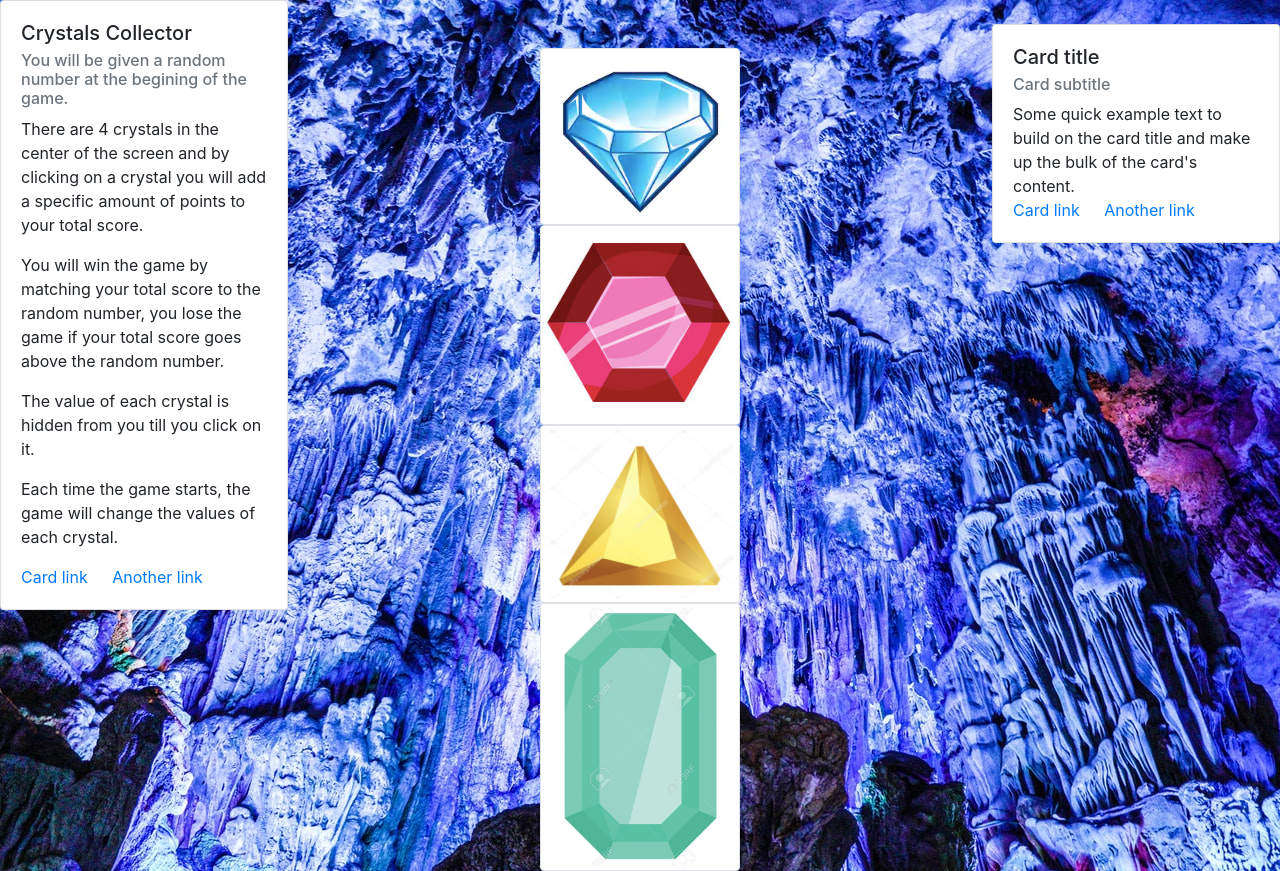
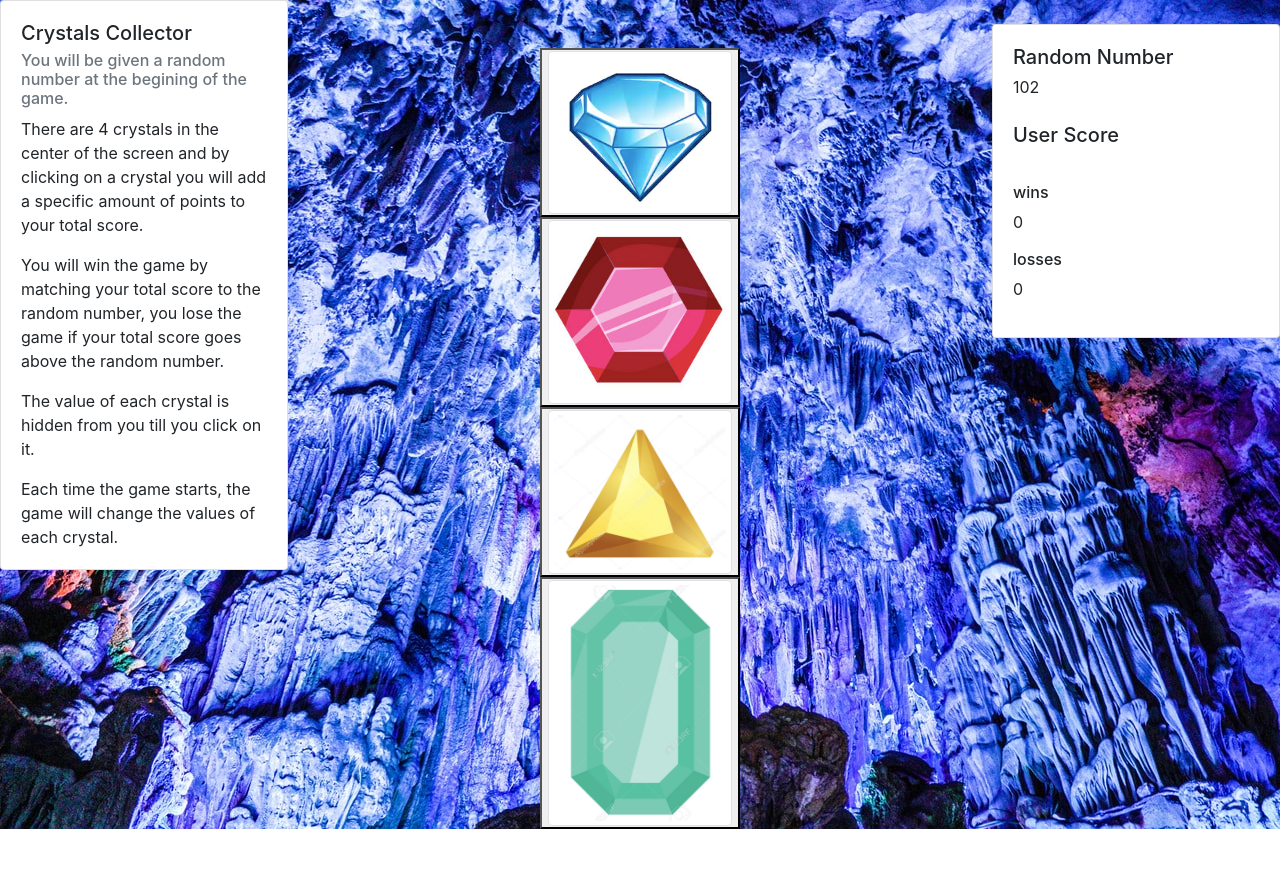
Before and after one commit to Ottaway1/unit-4-game, a plain HTML site: page index.html in a window 1280 px wide. After the commit the page ends 829 px from the top, so only its background shows below. Drawn offline with nearby package versions, Linux system fonts and the light colour scheme.

Commit message:
html and css finished Jquery started

```diff
--- a/assets/game.js
+++ b/assets/game.js
@@ -1,8 +1,11 @@
 // <!--p/ you will be given a random number at begining of game -->
+
+
+
 // variables to define: random number, value of each crystal, wins, losses, user total score
-var randomNumber = Math.floor(Math.random() * 120) + 19;
+
 // Math.floor(Math.random() * 100) + 1; // returns a random integer from 1 to 100;
-$("#random").append(randomNumber);
+
 //
 // <!--p/ there are 4 crystals below. by clicking on a crystal you will add a specific amount of points to your total score. -->
 // buttons for each crystal//
@@ -19,3 +22,60 @@ $("#random").append(randomNumber);
 // <!-- p/total score -->
 
 // <!-- total score display -->
+
+$(document).ready(function () {
+    // all custom jQuery will go here
+
+
+    var diamondOutput = Math.floor((Math.random() * 12) + 1);
+    var rudyOutput = Math.floor((Math.random() * 12) + 1);
+    var topazOutput = Math.floor((Math.random() * 12) + 1);
+    var emeraldOutput = Math.floor((Math.random() * 12) + 1);
+
+
+    var winsOutput = 0;
+    var lossesOutput = 0;
+    var userScore = {};
+
+
+    var randomNumber = Math.floor((Math.random() * 120) + 19);
+
+
+
+    $(document).ready( function () {
+        $("#random-number").append(randomNumber);
+    })
+
+
+
+
+
+
+
+    $(document).on("click", "#diamond", function () {
+        $("#score").append(diamondOutput+ userScore);
+    })
+
+    $(document).on("click", "#ruby", function () {
+        alert("test");
+    })
+    $(document).on("click", "#topaz", function () {
+        alert("test");
+    })
+    $(document).on("click", "#emerald", function () {
+        ;
+    })
+
+
+
+
+
+    function reset() {
+        ;
+      }
+
+
+
+
+
+});
--- a/assets/style.css
+++ b/assets/style.css
@@ -1,5 +1,3 @@
 body {
     background-image: url("images/background.jpeg");
-
-
-   }
+}
--- a/index.html
+++ b/index.html
@@ -31,8 +31,6 @@
                     the game if your total score goes above the random number.</p>
                 <p class="card-text">The value of each crystal is hidden from you till you click on it.</p>
                 <p class="card-text">Each time the game starts, the game will change the values of each crystal.</p>
-                <a href="#" class="card-link">Card link</a>
-                <a href="#" class="card-link">Another link</a>
             </div>
         </div>
     </div><br>
@@ -40,30 +38,47 @@
     <div class="float-right">
         <div class="card" style="width: 18rem;">
             <div class="card-body">
-                <h5 class="card-title">Card title</h5>
-                <h6 class="card-subtitle mb-2 text-muted">Card subtitle</h6>
-                <div id="random">
-                <p class="card-text">Some quick example text to build on the card title and make up the bulk of the
-                    card's content.</p>
-                    </div>
-                <a href="#" class="card-link">Card link</a>
-                <a href="#" class="card-link">Another link</a>
+                <h5 class="card-title">Random Number</h5>
+                <div id="random-number">
+                    <h6 class="card-subtitle mb-2 text-muted"></h6>
+                </div>
+                <br>
+                <h5 class="card-title">User Score</h5>
+                <div id="score">
+                    <p class="card-text"></p>
+                </div>
+                <br>
+                <h6>wins</h6>
+                <div id="wins">
+                    <p>0</p>
+                </div>
+                <h6>losses</h6>
+                <div id="losses">
+                    <p>0</p>
+                </div>
             </div>
         </div>
     </div><br>
     <!-- four crystal buttons -->
     <div class="mx-auto" style="width: 200px;">
-        <img src="assets/images/diamond.png" alt="diamond" class="img-thumbnail">
-        <img src="assets/images/ruby.png" alt="ruby" class="img-thumbnail">
-        <img src="assets/images/topaz.png" alt="topaz" class="img-thumbnail">
-        <img src="assets/images/emerald.png" alt="emerald" class="img-thumbnail">
-
+        <button id="diamond">
+            <img src="assets/images/diamond.png" alt="diamond" class="img-thumbnail">
+        </button>
+        <button id="ruby">
+            <img src="assets/images/ruby.png" alt="ruby" class="img-thumbnail">
+        </button>
+        <button id="topaz">
+            <img src="assets/images/topaz.png" alt="topaz" class="img-thumbnail">
+        </button>
+        <button id="emerald">
+            <img src="assets/images/emerald.png" alt="emerald" class="img-thumbnail">
+        </button>
     </div>
     <!-- p/total score -->
 
     <!-- total score display -->
-    <script src="/assets/game.js"></script>
     <script src="https://ajax.googleapis.com/ajax/libs/jquery/3.4.1/jquery.min.js"></script>
+    <script src="assets/game.js" type="text/javascript"></script>
 </body>
 
 </html>
```
